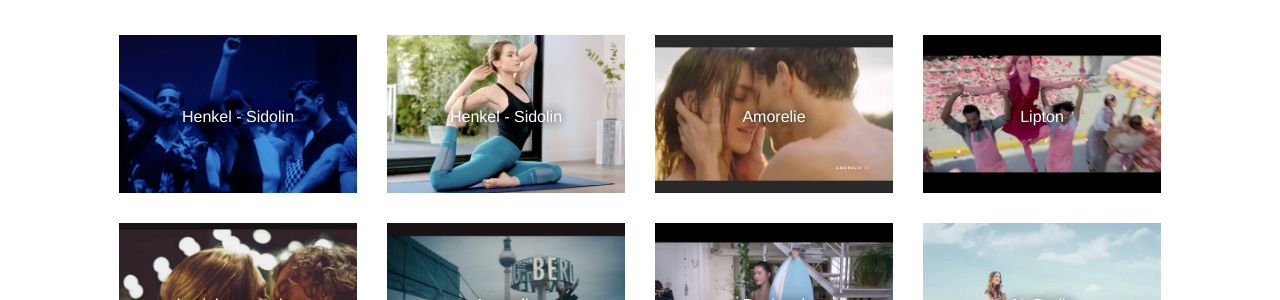
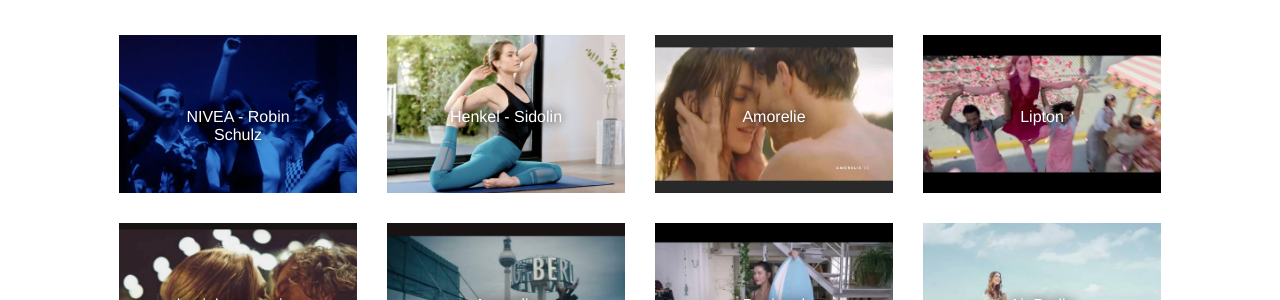
Before and after one commit to danbender/annemuehlmeier.com, a Jekyll site: the page built from video/index.html, in a window 1280 px wide. Shown: the part 121-421 px from the top of the page. Built offline with Jekyll 4.4.1, drawn with Linux system fonts in a browser that asks for light colours.

Commit message:
new videos

```diff
--- a/_posts/video/2015-12-12-028.markdown
+++ b/_posts/video/2015-12-12-028.markdown
@@ -3,7 +3,7 @@
 date:   2015-04-07 08:05:00
 video_id: 285457769
 thumb: 285457769.jpg
-video_title: Henkel - Sidolin
+video_title: NIVEA - Robin Schulz
 category:
 - video
 ---
```
